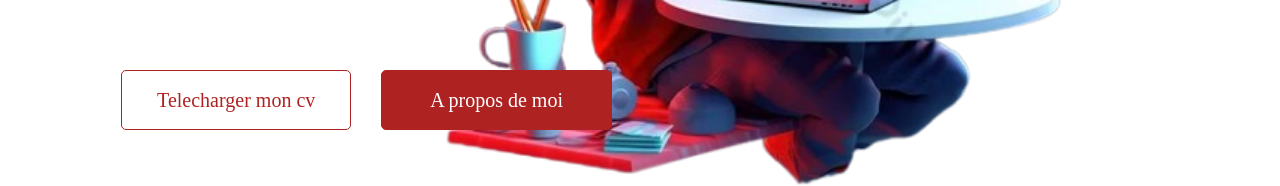
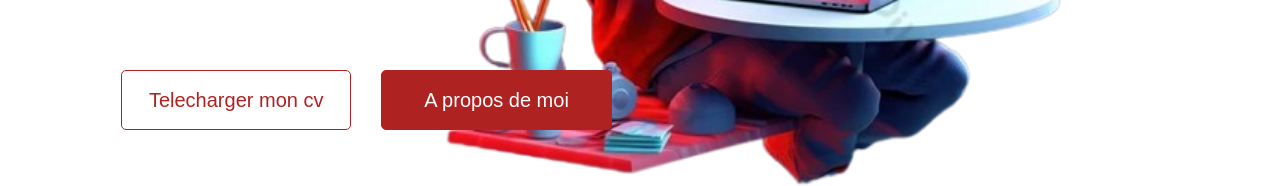
Before and after one commit to kodjaouabed/devkan, a React (Create React App) app in the folder front-end/: page / in a window 1280 px wide. Shown: the part 493-679 px from the top of the page. Built offline with nearby package versions, Linux system fonts and the light colour scheme; no server answers.

Commit message:
jfjfgjfgjfgj

```diff
--- a/front-end/src/App.css
+++ b/front-end/src/App.css
@@ -37,7 +37,7 @@ body{
  .info  .conteneur_button button{
   width: 20%;
   height: 60px;
-  font-family:cursive;
+
  }
 
 
```
